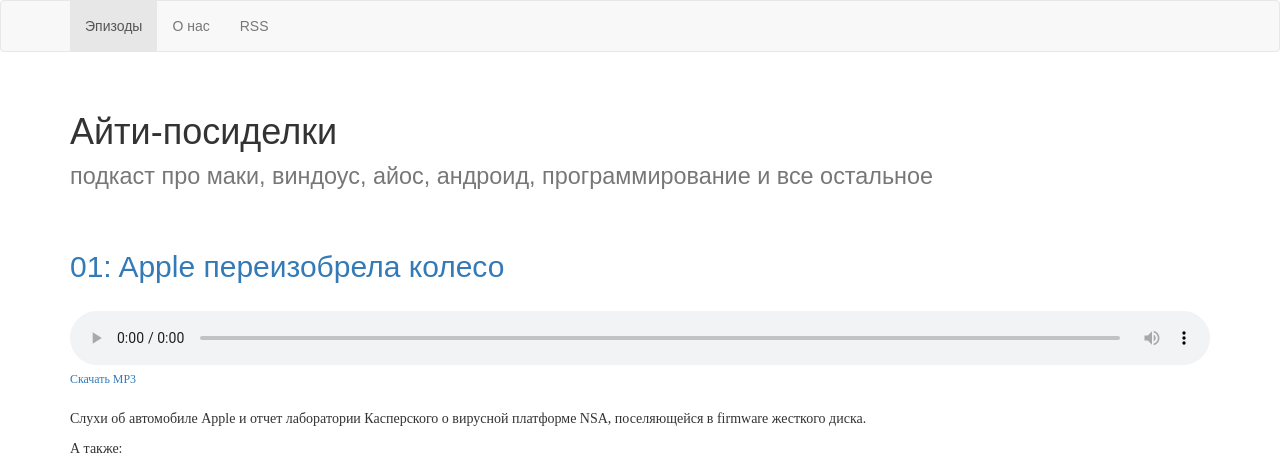
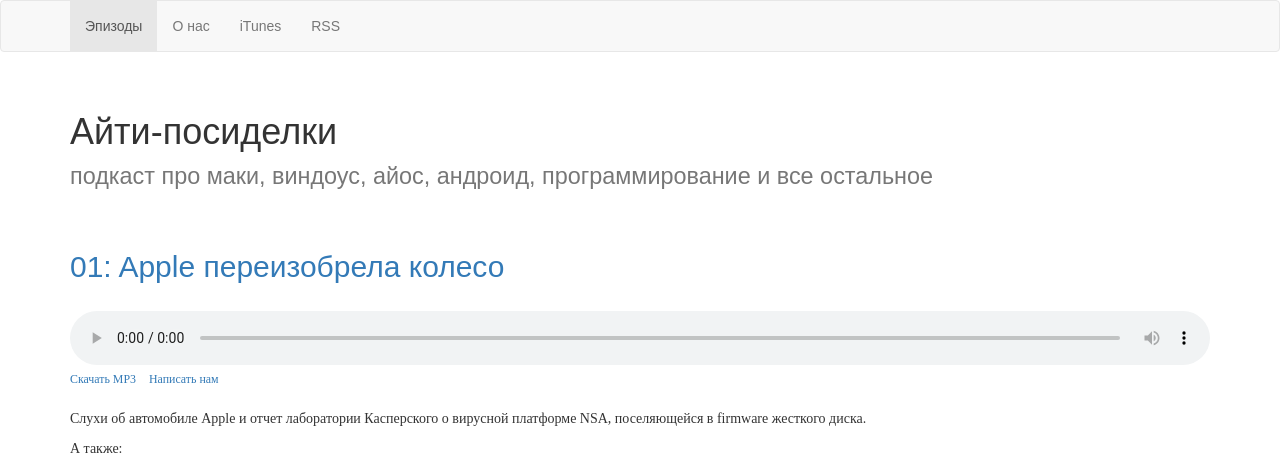
Before and after one commit to andreyvit/it-posidelki, a Jekyll site: the page built from index.html, in a window 1280 px wide. Shown: the top 472 px of the page. Built offline with Jekyll 4.4.1, drawn with Linux system fonts in a browser that asks for light colours; nearby versions of some CDN libraries.

Commit message:
Add iTunes link

```diff
--- a/_config.yml
+++ b/_config.yml
@@ -1,5 +1,6 @@
 title: Айти-посиделки
 url: http://айтипи.рф
+feedback_email: "andrey+itp@tarantsov.com"
 safe_url: http://xn--80aqac5aq.xn--p1ai
 google_search_host: айтипи.рф
 subtitle: Обсуждение новостей о маках, виндоус, айос, андроидах, о программировании и всем остальном
--- a/_includes/navigation.html
+++ b/_includes/navigation.html
@@ -3,6 +3,7 @@
     <ul class="nav navbar-nav">
       {% navli / Эпизоды %}
       {% navli /about/ О нас %}
+      {% navli https://itunes.apple.com/ru/podcast/it-posidelki/id969805267 iTunes %}
       {% navli http://xn--80aqac5aq.xn--p1ai/podcast.rss RSS %}
     </ul>
     {% comment %}
--- a/_includes/player.html
+++ b/_includes/player.html
@@ -5,5 +5,6 @@
 
   <ul class="audio-links list-inline">
     <li><a href="{{ post | audio_url:site }}">Скачать MP3</a></li>
+    <li><a href="mailto:{{ site.feedback_email }}?subject={{ post.number }}">Написать нам</a></li>
   </ul>
 </div>
```
